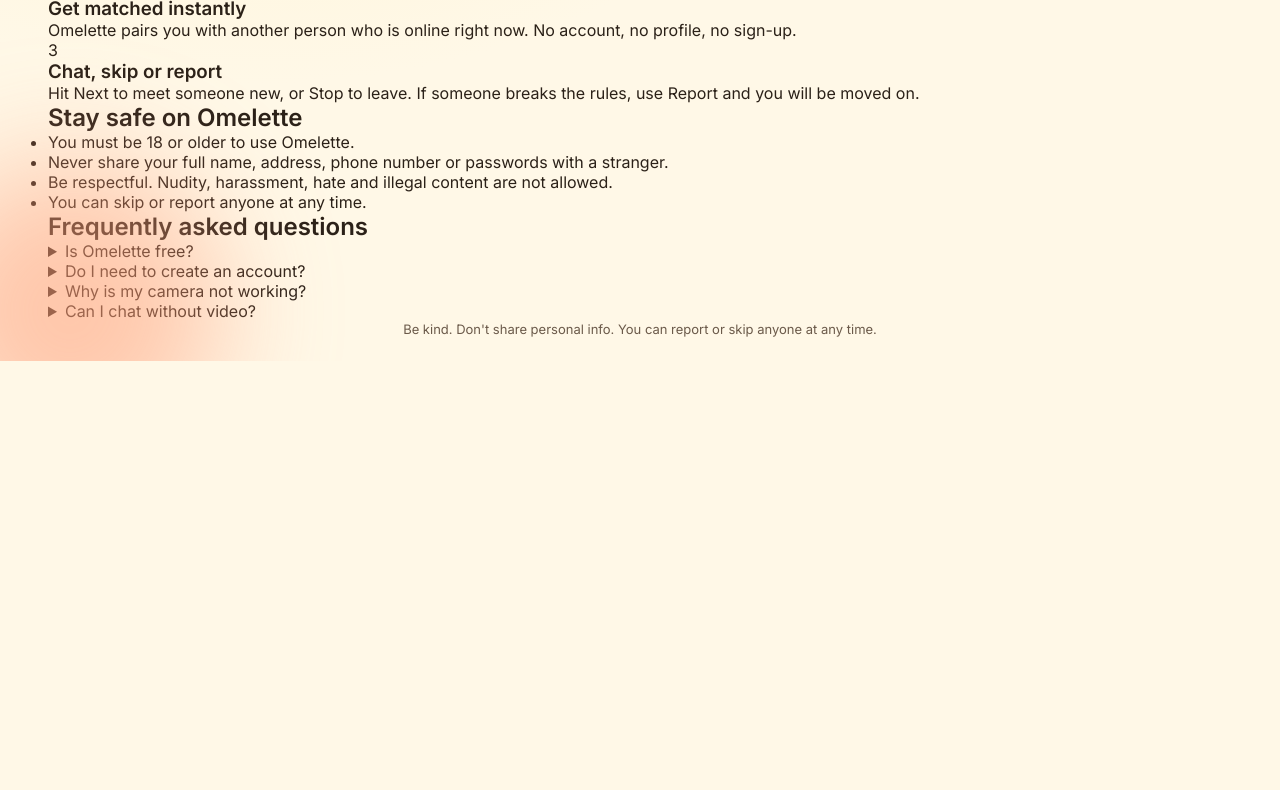
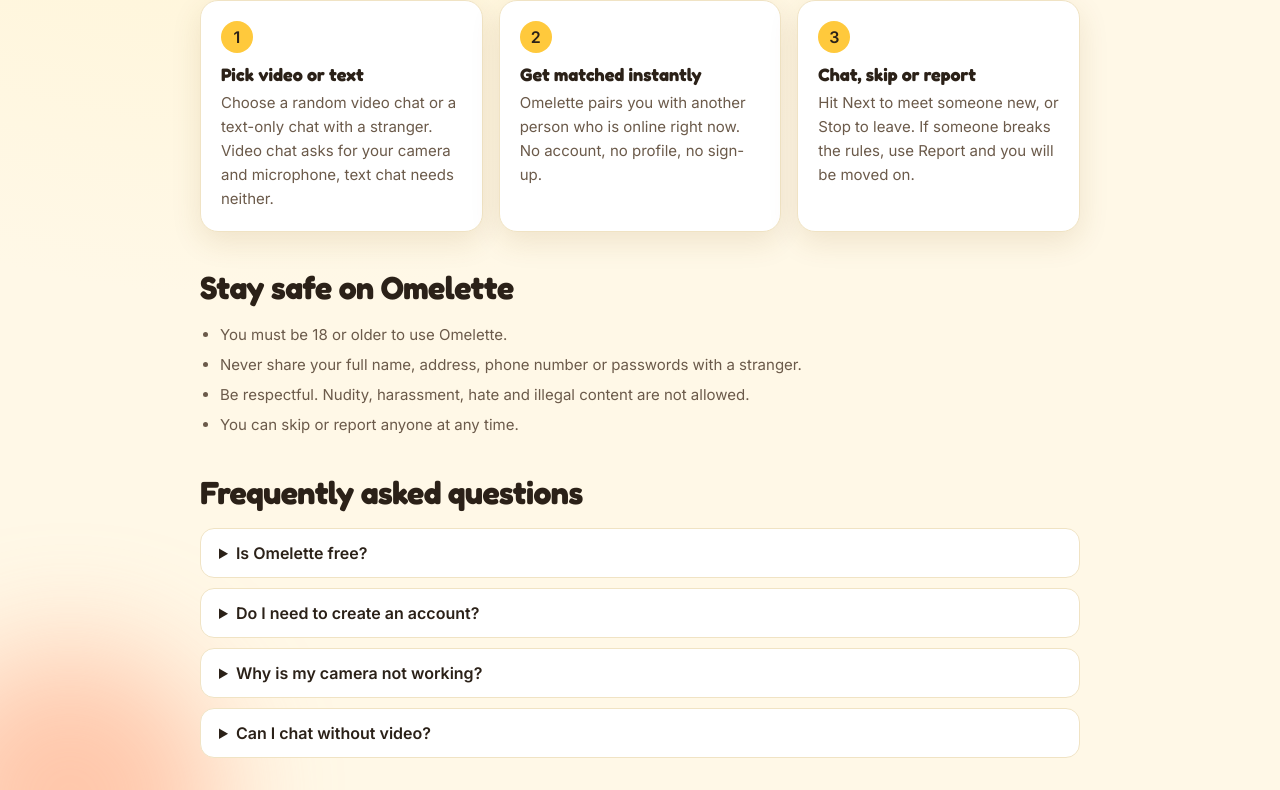
Before and after one commit to alfredalappat/omelette, a website: page public/index.html in a window 1280 px wide. Shown: the part 744-1534 px from the top of the page. Before the commit the page ends 1105 px from the top, so only its background shows below. Drawn offline with nearby package versions, Linux system fonts and the light colour scheme; no server answers.

Commit message:
Add styles for SEO info section and details

```diff
--- a/public/style.css
+++ b/public/style.css
@@ -226,3 +226,16 @@
   margin-left: 6px; background: var(--egg); color: var(--ink); font-weight: 600;
   padding: 3px 12px; border-radius: 999px; font-size: 12px;
 }
+
+/* ---------- SEO / info section ---------- */
+.info { position: relative; z-index: 1; max-width: 880px; margin: 0 auto; padding: 24px 0 40px; width: 100%; }
+.info h2 { font-family: 'Fredoka', sans-serif; font-size: clamp(24px, 4vw, 32px); margin: 36px 0 16px; letter-spacing: -0.5px; }
+.info h3 { font-family: 'Fredoka', sans-serif; font-size: 18px; margin: 10px 0 6px; }
+.info p, .info li { color: var(--ink-soft); line-height: 1.6; font-size: 15px; }
+.info-grid { display: grid; grid-template-columns: repeat(auto-fit, minmax(230px, 1fr)); gap: 16px; }
+.info-grid > div { background: var(--card); border: 1px solid var(--line); border-radius: 18px; padding: 20px; box-shadow: var(--shadow); }
+.num { display: inline-flex; width: 32px; height: 32px; border-radius: 50%; background: var(--egg); font-weight: 700; align-items: center; justify-content: center; }
+.safety { padding-left: 20px; display: grid; gap: 6px; }
+.info details { background: var(--card); border: 1px solid var(--line); border-radius: 14px; padding: 14px 18px; margin-bottom: 10px; }
+.info summary { cursor: pointer; font-weight: 600; }
+.info details p { margin-top: 8px; }
```
